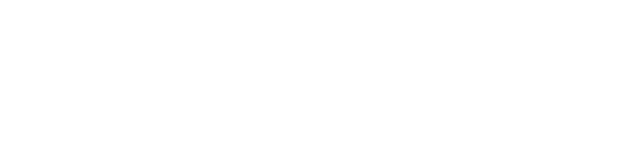
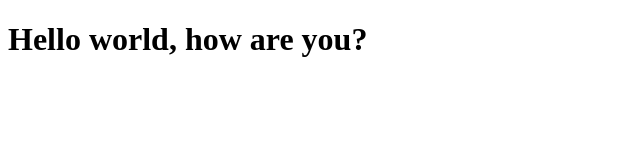
Before and after one commit to silentchallenger/hello-world, a plain HTML site: page index.html in a window 1280 px wide. Shown: the whole page, without its empty margins (0-640 px from the left). Drawn offline with Linux system fonts and the light colour scheme.

```diff
--- a/index.html
+++ b/index.html
@@ -6,6 +6,7 @@
   <title>Hello World!</title>
 </head>
 <body>
+  <h1>Hello world, how are you?</h1>
   <!-- pretty empty -->
 </body>
 </html>
```
